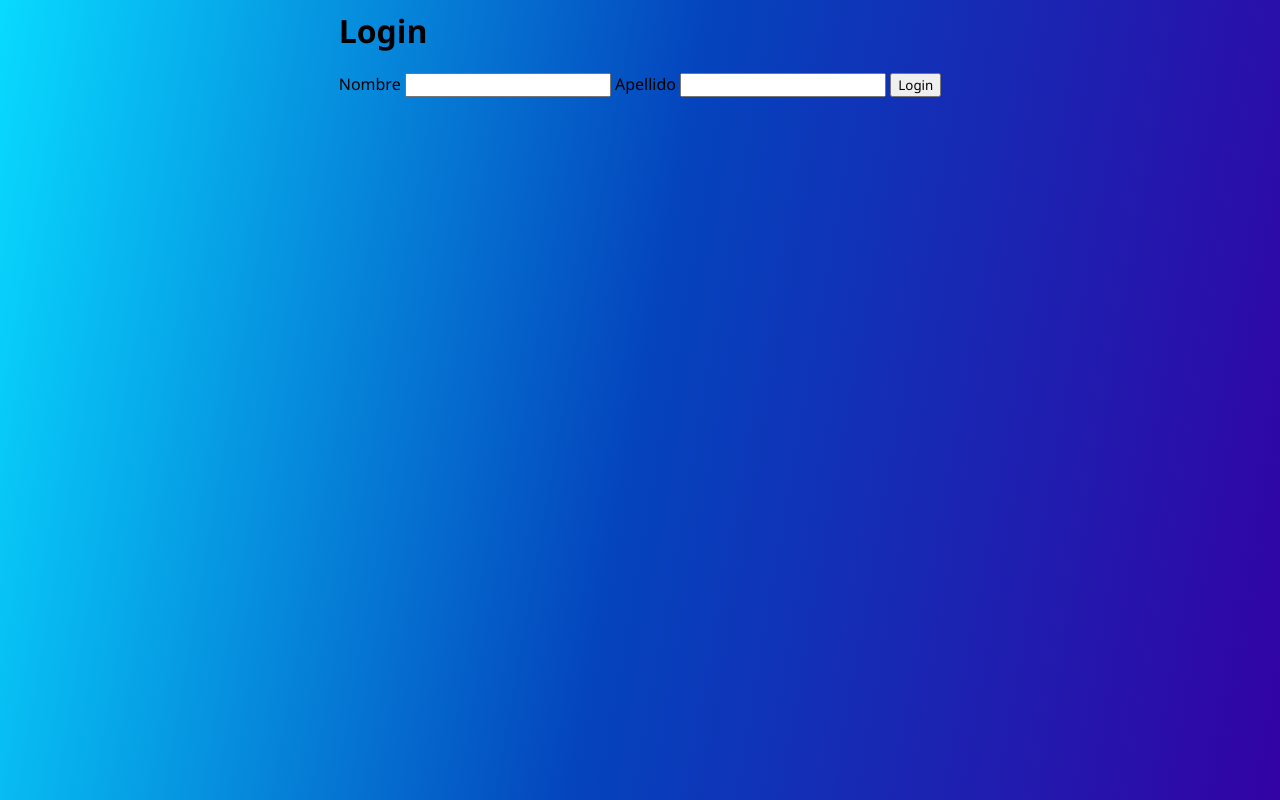
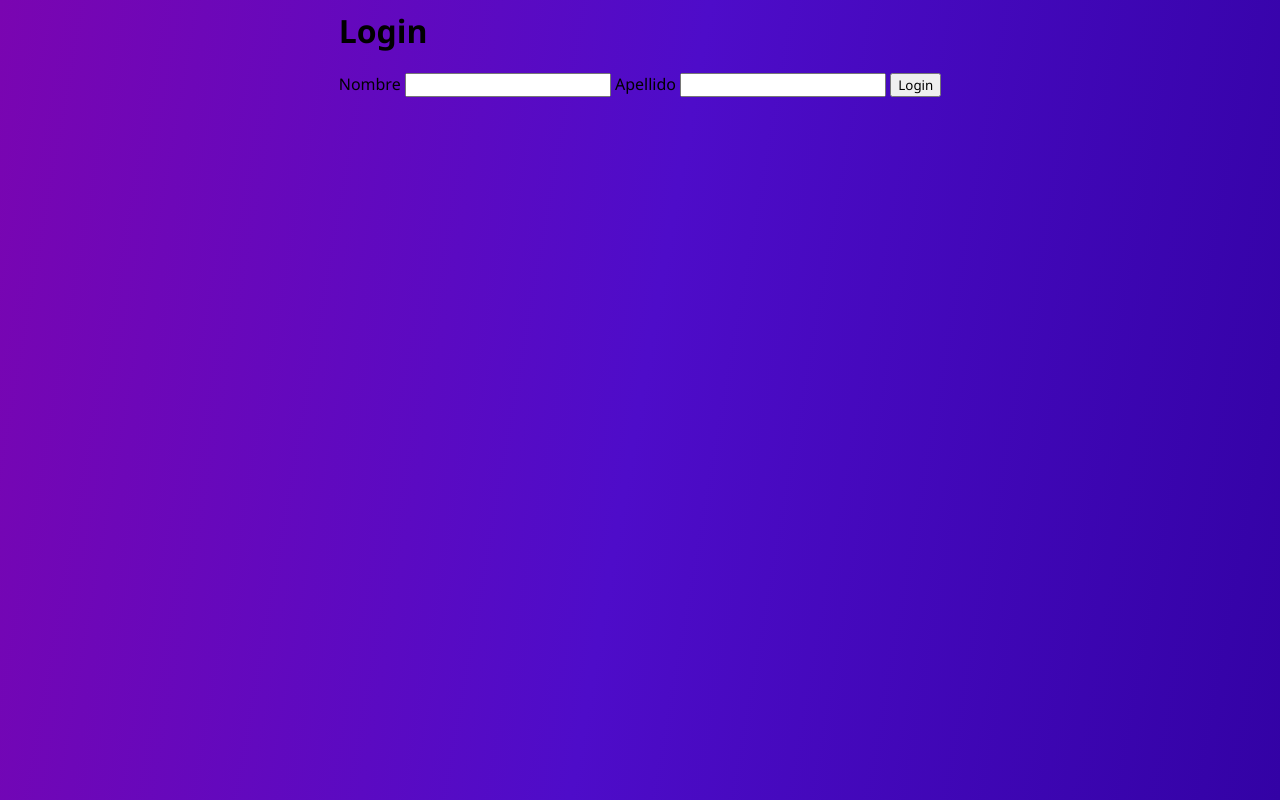
Before and after one commit to LucasSapeeee/actividad-28-10-2024, a plain HTML site: page frontend/index.html in a window 1280 px wide. Drawn offline with Linux system fonts and the light colour scheme.

Commit message:
css style login

```diff
--- a/frontend/style.css
+++ b/frontend/style.css
@@ -3,7 +3,7 @@
 }
 
 body {
-    background: linear-gradient(100deg, #08daff, #0444bd, #3302a5);
+    background: linear-gradient(100deg, #7a05b1, #4e0cc9, #3302a5);
     margin: auto;
     display: flex;
     justify-content: center;
@@ -12,3 +12,7 @@ body {
     gap: 80px;
     position: relative;
 }
+
+.contenedor{
+
+}
```
